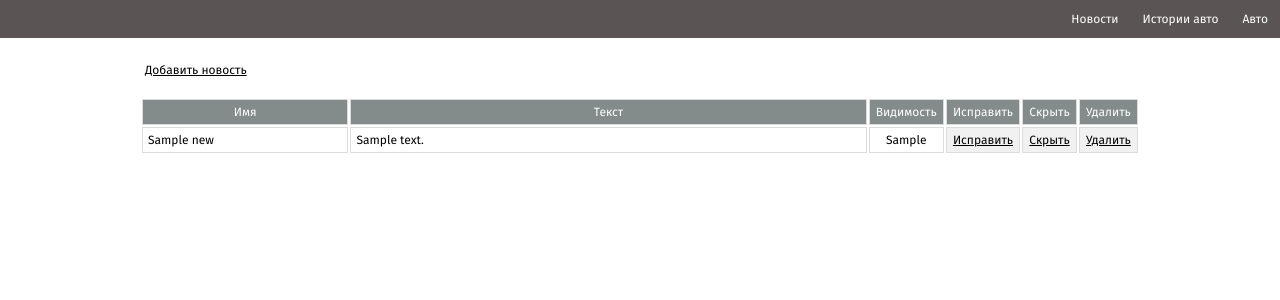
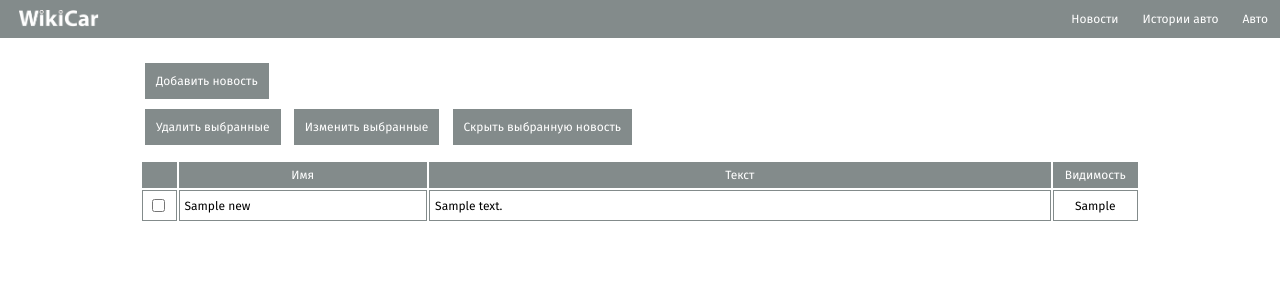
Before and after one commit to VladislavsGeidans/wikicar, a PHP site: page /admin/index.php?page=news in a window 1280 px wide. Shown: the top 300 px of the page. Run offline with PHP 8.4, Linux system fonts and the light colour scheme; tables that the repository leaves empty or names only in its code hold one stand-in row (values such as "Sample post"); some libraries are stand-ins or nearby versions.

Commit message:
7 Commit
- Admin Panel: news.php (redesign buttons; add news button - work (in
modal page); delete (checkbox (by ID)) news; )

```diff
--- a/admin/css/index.css
+++ b/admin/css/index.css
@@ -22,11 +22,16 @@ li {
 	width: 100%;
 }
 
+.logo {
+	position: absolute;
+	left: 1.5%;
+	top: 9.5px;
+}
 .nav {
 	display: flex;
 	-webkit-flex-flow: row wrap;
 	justify-content: flex-end;
-	background: #5A5454;
+	background: #838B8B;
 	list-style-type: none;
 	font-family: 'Noto Sans', sans-serif;
 	font-size: 12;
@@ -44,13 +49,13 @@ li {
 	font-family: 'Fira Sans';
 	font-size: 12;
 	-webkit-transform: translateZ(0);
-  transform: translateZ(0);
-  box-shadow: 0 0 1px rgba(0, 0, 0, 0);
+  	transform: translateZ(0);
+  	box-shadow: 0 0 1px rgba(0, 0, 0, 0);
 }
 
 .nav a:hover {
-  background: #3e3a3a;
-  color: #fff;
+  background: #FFF;
+  color: #838B8B;
 }
 
 .pages {
@@ -62,8 +67,7 @@ li {
 }
 
 .addlink {
-	margin-bottom: 15px;
-	padding: 5px;
+	margin-bottom: 10px;
 }
 
 
@@ -72,6 +76,69 @@ li {
 }
 
 .table td {
-	border: 1px solid #DCDCDC;
+	border: 1px solid #838B8B;
 	padding: 5px;
 }
+
+input[type=submit] {
+	width: auto;
+	padding: 10px;
+	background: #838B8B;
+	color: #FFF;
+	border: 1px solid #838B8B;
+	cursor: pointer;
+	font-family: 'Fira Sans';
+	font-size: 12px;
+	transition: 0.3s;
+	margin: 5px;
+}
+
+input[type=submit]:hover {
+	background: #FFF;
+	color: #838B8B;
+	border: 1px solid #838B8B;
+}
+
+#modal {
+	display: none;
+	position: fixed;
+	top: 20%;
+	left: 20%;
+	width: auto;
+	height: auto;
+	background: #fff;
+	border: 1px solid #838B8B;
+	box-shadow:  0px 1px 100px 100px rgba(0,0,0,0.1);
+	padding: 20px;
+	z-index: 99999;
+}
+
+.divButton {
+	text-align: center;
+	width: 100px;
+	height: 30px;
+	background: lightblue;
+	box-shadow: 0 0 5px;
+}
+
+.divButton:hover {
+	cursor: pointer;
+}
+
+.del {
+	position: relative;
+	left: 97%;
+	width: 30px;
+	height: 30px;
+	background: url("../../img/back.png");
+	background-size: 30px;
+}
+
+.del:hover {
+	cursor: pointer;
+}
+
+.addnewsform {
+	font-size: 12px;
+	font-family: 'Fira Sans';
+}
--- a/admin/index.php
+++ b/admin/index.php
@@ -14,6 +14,9 @@
 <body>
 	<div class="header">
 		<div class="nav">
+			<div class="logo">
+				<img src="../img/logo_header.png" width="80px" float="left">
+			</div>
 			<li><a href="index.php?page=news">Новости</a></li>
 			<li><a href="index.php?page=history">Истории авто</a></li>
 			<li><a href="index.php?page=auto">Авто</a></li>
--- a/admin/page/news.php
+++ b/admin/page/news.php
@@ -1,32 +1,137 @@
+<meta charset="utf-8">
+<title>Новости - AdminPanel</title>
+<script type="text/javascript" src="../js/tinymce/tinymce.min.js"></script>
+<script type="text/javascript">
+tinymce.init({
+    selector: "textarea"
+ });
+</script>
+<script>
+	function onClick(){
+		document.getElementById("modal").style.display = "block";
+	}
+	function clickDel(){
+		document.getElementById("modal").style.display = "none";
+	}
+</script>
+
 <div class="addlink">
-	<a href="#">Добавить новость</a>
+
+<!-- ДОБАВЛЕНИЕ НОВОСТИ -->
+
+	<div onclick="onClick();">
+		<input type="submit" value="Добавить новость" name="add_news">
+	</div>
+	<div id="modal">
+		<div onclick="clickDel();" class="del">
+		</div>
+		<div class="addnewsform">
+				<center><h3>Добавить новость</h3></center>
+					<form name="forma" method="post">
+						Название новости: <br><input name="title" type="text"><br>
+						Текст новости: <br><textarea style="width: 100%;"cols="97" rows="15" name="text"></textarea><br><p>
+						Видимость: <br><input type="radio" name="hide" value="show"> Видно<Br><input type="radio" name="hide" value="hide"> Не видно<Br>
+						<input name="add" style="position: relative; left: 80%; " type="submit" value="Добавить запись">
+					</form>
+
+					<?php
+						include ("../includes/connect.php");
+							if(isset($_POST["add"]))
+							{
+   									$names = $_POST['title'];
+  									$teksts = $_POST['text'];
+  									$hide = $_POST['hide'];
+
+  	 								$insert_sql = "INSERT INTO news (name, body, hide) VALUES('{$names}', '{$teksts}', '{$hide}');";
+
+									if(! mysqli_query($link, $insert_sql))
+									{
+										echo(mysqli_error($link));
+									}
+							}
+					?>
+   			</div>
+	</div>
+
+<!---->
+
+
+	<form method='post'>
+		<input type="submit" value="Удалить выбранные" name="delete_id">
+		<input type="submit" value="Изменить выбранные" name="edit_id">
+		<input type="submit" value="Скрыть выбранную новость" name="hide_id">
 </div>
 
+
+
+
+
 <?php
-		$query = "SELECT * FROM news";
+		$query = "SELECT * FROM news ORDER BY id_news DESC";
 		if ($result = mysqli_query($link, $query))
 		{
 			echo "<table class='table'";
 			echo "<tr>
+					<td style='text-align: center; color: #FFF; background: #838B8B;'></td>
 					<td style='text-align: center; color: #FFF; background: #838B8B;'>Имя</td>
 					<td style='text-align: center; color: #FFF; background: #838B8B;'>Текст</td>
 					<td style='text-align: center; color: #FFF; background: #838B8B;'>Видимость</td>
-					<td style='text-align: center; color: #FFF; background: #838B8B;'>Исправить</td>
-					<td style='text-align: center; color: #FFF; background: #838B8B;'>Скрыть</td>
-					<td style='text-align: center; color: #FFF; background: #838B8B;'>Удалить</td>
 				  </tr>";
 			while ($row = mysqli_fetch_assoc($result))
 			{
 
 				echo "<tr>
+						<td width='1%'><input type='checkbox' name='checkboxvar[]' value='".$row['id_news']."'></td>
 						<td width='20%'>".$row['name']."</td>
 						<td width='50%'>".$row['body']."</td>
 						<td width='5%' style='text-align: center;'>".$row['hide']."</td>
-						<td width='5%' style='text-align: center; background: #f1f1f1;'><a href='#'>Исправить</a></td>
-						<td width='5%' style='text-align: center; background: #f1f1f1;'><a href='#'>Скрыть</a></td>
-						<td width='5%' style='text-align: center; background: #f1f1f1;'><a href='#'>Удалить</a></td>
 					  </tr>";
 			}
 			echo "</table>";
 		}
+echo "</form>";
+
+
+	/* УДАЛЕНИЕ ЗАПИСИ ИЗ БАЗЫ ДАННЫХ */
+
+	if (isset($_POST['delete_id']))
+	{
+  		$aDoor = $_POST['checkboxvar'];
+  		if(empty($aDoor))
+  		{
+   			echo("Вы ничего не выбрали.");
+  		}
+  		else
+  		{
+    		$N = count($aDoor);
+    		for($i=0; $i < $N; $i++)
+    		{
+				$delete = 'DELETE FROM news WHERE id_news='.$aDoor[$i].'';
+				mysqli_query($link, $delete);
+   			}
+			header("Location: index.php");
+  		}
+	}
+
+	/* --- */
+
+
+	/* ИЗМЕНЕНИЕ ЗАПИСИ ИЗ БАЗЫ ДАННЫХ */
+
+	if (isset($_POST['edit_id']))
+	{
+		$aDoor = $_POST['checkboxvar'];
+		if(empty($aDoor))
+		{
+			echo("Вы ничего не выбрали.");
+		}
+		else
+		{
+			header("Location: funtion/edit.php");
+
+		}
+	}
+
+	/* --- */
+
 ?>
```
